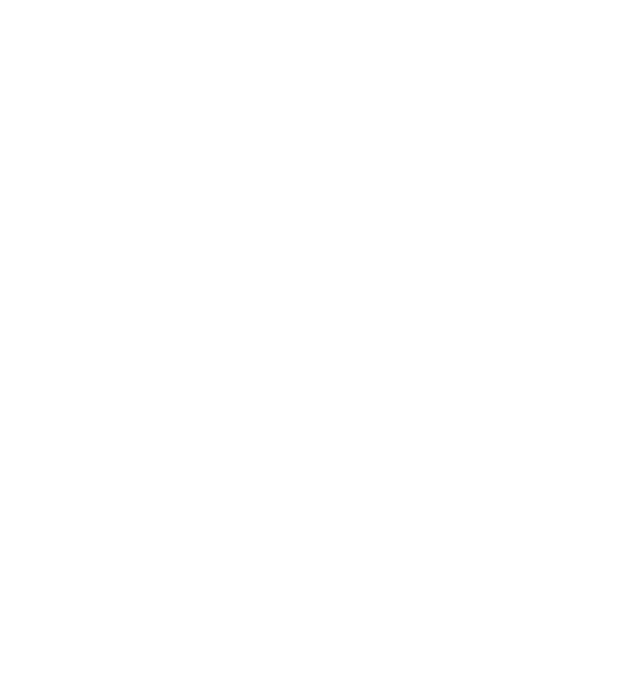
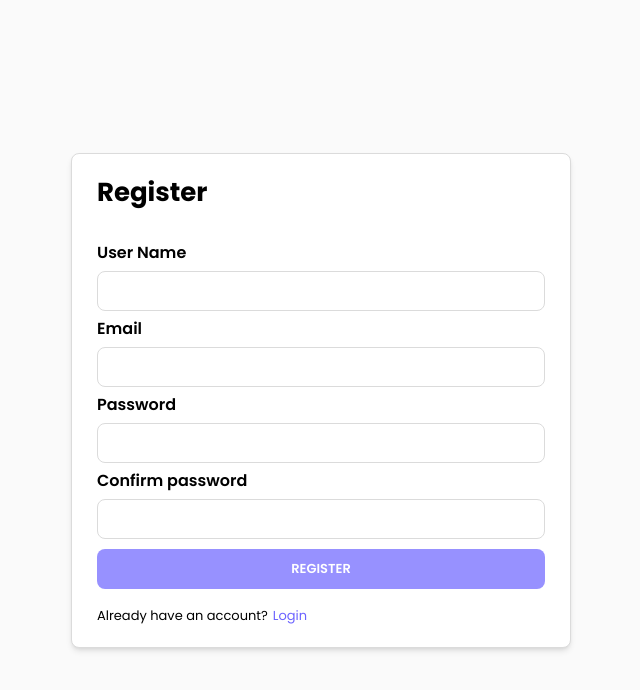
Before and after one commit to GTS-TEAM/IsekaiClient, a React (Create React App) app: page /register in a window 1280 px wide. Before the commit this address had no page. Shown: the top 690 px of the page, without its empty margins (319-959 px from the left). Built offline with nearby package versions, Linux system fonts and the light colour scheme.

Commit message:
use formik for login and register, add register page

```diff
--- a/package.json
+++ b/package.json
@@ -17,7 +17,8 @@
     "react-router-dom": "^6.2.1",
     "react-scripts": "5.0.0",
     "redux-persist": "^6.0.0",
-    "web-vitals": "^2.1.4"
+    "web-vitals": "^2.1.4",
+    "yup": "^0.32.11"
   },
   "scripts": {
     "start": "react-scripts start",
--- a/src/App.js
+++ b/src/App.js
@@ -1,6 +1,7 @@
 import { BrowserRouter as Router, Routes, Route } from 'react-router-dom';
 import Landing from './pages/landing/Landing';
 import Login from './pages/Auth/Login';
+import Register from './pages/Auth/Register';
 function App() {
   // const { token, dispatch, error } = useContext(AuthContext);
   // axios.interceptors.request.use(function (config) {
@@ -52,7 +53,7 @@
       <Routes>
         <Route path="/" element={<Landing />} />
         <Route exact path="/login" element={<Login />} />
-
+        <Route path="/register" element={<Register />} />
         {/*
         <Route path="/login/identify">
           {token.access_token ? <Redirect to="/" /> : <BasicCard />}
--- a/src/api/authApi.js
+++ b/src/api/authApi.js
@@ -8,8 +8,9 @@
     });
   },
   register: (email, password, userName) => {
+    console.log(userName, email);
     return request.post('/auth/register', {
-      userName,
+      username: userName,
       email,
       password,
       roles: 'user',
--- a/src/api/axoisClient.js
+++ b/src/api/axoisClient.js
@@ -7,6 +7,7 @@
   baseURL: 'http://159.223.67.126/api',
   headers: {
     'Content-Type': 'application/json',
+    accept: 'application/json',
   },
 });
 
--- a/src/index.scss
+++ b/src/index.scss
@@ -17,6 +17,7 @@
   font-size: 62.5%;
   -webkit-tap-highlight-color: transparent;
   line-height: 1;
+  user-select: none;
 }
 
 body {
--- a/src/pages/Auth/Auth.scss
+++ b/src/pages/Auth/Auth.scss
@@ -20,6 +20,15 @@
       border: solid 1px #dbdbdb;
       border-radius: 8px;
       font-size: 1.3rem;
+
+      &.error {
+        border-color: red;
+      }
+    }
+
+    .error-message {
+      color: red;
+      font-size: 1.2rem;
     }
   }
 
@@ -32,10 +41,15 @@
     border-radius: 8px;
     background-color: #6c63ff;
     color: #fff;
+
+    &:disabled {
+      opacity: 0.7;
+      pointer-events: none;
+    }
   }
 }
 
-.login {
+.auth {
   min-height: 100vh;
   display: flex;
   align-items: center;
@@ -57,7 +71,15 @@
 
   h1 {
     font-size: 2.6rem;
-    margin-bottom: 2rem;
+    margin-bottom: 4rem;
+  }
+
+  .error-login,
+  .error-register {
+    text-align: center;
+    margin-bottom: 1.5rem;
+    color: red;
+    font-size: 1.3rem;
   }
 
   .btns__provider {
--- a/src/pages/Auth/Login.jsx
+++ b/src/pages/Auth/Login.jsx
@@ -1,28 +1,29 @@
-import React, { useEffect, useState } from 'react';
+import React, { useEffect } from 'react';
 import { Link, useNavigate } from 'react-router-dom';
 import { FcGoogle } from 'react-icons/fc';
 import { AiFillFacebook } from 'react-icons/ai';
+import { useDispatch, useSelector } from 'react-redux';
+import { useFormik } from 'formik';
+import * as Yup from 'yup';
+import { authSelector, login } from '../../features/authSlice';
+
 import './Auth.scss';
-import { useDispatch } from 'react-redux';
-import { authSelector, login } from '../../features/authSlice';
-import { useSelector } from 'react-redux';
 
 const Login = () => {
   const dispatch = useDispatch();
-  const [email, setEmail] = useState('');
-  const [password, setPassword] = useState('');
   const navigate = useNavigate();
-  const { user } = useSelector(authSelector);
+  const { token, isFetching, errorLogin } = useSelector(authSelector);
 
-  const submitHandler = (e) => {
-    e.preventDefault();
-    if (email.trim().length === 0 || password.trim().length === 0) {
-      return;
-    }
+  const formik = useFormik({
+    initialValues: {
+      email: '',
+      password: '',
+    },
+    onSubmit: (values) => {
       dispatch(
         login({
-        email,
-        password,
+          email: values.email,
+          password: values.password,
           callback: () => {
             navigate('/', {
               replace: true,
@@ -30,30 +31,28 @@
           },
         }),
       );
-  };
-
-  const changeEmailHandler = (e) => {
-    setEmail(e.target.value);
-  };
-
-  const changePasswordHandler = (e) => {
-    setPassword(e.target.value);
-  };
+    },
+    validationSchema: Yup.object({
+      email: Yup.string().email('Invalid email address.').required('You must enter your email.'),
+      password: Yup.string().required('You must enter your password'),
+    }),
+  });
 
   useEffect(() => {
-    if (user) {
+    if (token.accessToken) {
       navigate('/');
     }
-    if (!user) {
+    if (!token.accessToken) {
       navigate('/login');
     }
-  }, [user, navigate]);
+  }, [token.accessToken, navigate]);
 
   return (
     <div className="auth">
       <div className="container">
         <div className="auth__container">
           <h1>Login</h1>
+          {errorLogin && <div className="error-login">{errorLogin}</div>}
           <div className="btns__provider">
             <button>
               <FcGoogle />
@@ -67,16 +66,38 @@
           <div className="line">
             <span>Or</span>
           </div>
-          <form action="#" className="auth__form" onSubmit={submitHandler}>
+          <form className="auth__form" onSubmit={formik.handleSubmit}>
             <div className="input__group">
               <label htmlFor="email">Email</label>
-              <input type="email" name="email" id="email" onChange={changeEmailHandler} />
+              <input
+                type="email"
+                name="email"
+                id="email"
+                onChange={formik.handleChange}
+                value={formik.values.email}
+                onBlur={formik.handleBlur}
+              />
+              {formik.touched.email && formik.errors.email ? (
+                <div className="error-message">{formik.errors.email}</div>
+              ) : null}
             </div>
             <div className="input__group">
               <label htmlFor="password">Password</label>
-              <input type="password" name="password" id="password" onChange={changePasswordHandler} />
+              <input
+                type="password"
+                name="password"
+                id="password"
+                onChange={formik.handleChange}
+                value={formik.values.password}
+                onBlur={formik.handleBlur}
+              />
+              {formik.touched.password && formik.errors.password ? (
+                <div className="error-message">{formik.errors.password}</div>
+              ) : null}
             </div>
-            <button>Login</button>
+            <button type="submit" disabled={!(formik.dirty && formik.isValid)}>
+              {isFetching ? 'Loading...' : 'Login'}
+            </button>
           </form>
           <Link to="/forgot-password" className="forgot-password ">
             Forgot your password
--- a/src/pages/Auth/Register.jsx
+++ b/src/pages/Auth/Register.jsx
@@ -1,10 +1,132 @@
-import React from 'react';
+import React, { useEffect } from 'react';
+import { useFormik } from 'formik';
+import * as Yup from 'yup';
+import { Link, useNavigate } from 'react-router-dom';
+import './Auth.scss';
+import { useDispatch } from 'react-redux';
+import { authSelector, register } from '../../features/authSlice';
+import { useSelector } from 'react-redux';
+const Register = () => {
+  const dispatch = useDispatch();
+  const { isFetching, token, errorRegister } = useSelector(authSelector);
+  const navigate = useNavigate();
+  const formik = useFormik({
+    initialValues: {
+      userName: '',
+      email: '',
+      password: '',
+      confirmPassword: '',
+    },
+    onSubmit: (values) => {
+      dispatch(
+        register({
+          userName: values.userName,
+          email: values.email,
+          password: values.password,
+          callback: () => {
+            navigate('/login', {
+              replace: true,
+            });
+          },
+        }),
+      );
+    },
+    validationSchema: Yup.object({
+      userName: Yup.string().required('You must enter your name.'),
+      email: Yup.string().email('Invalid email address.').required('You must enter your email.'),
+      password: Yup.string()
+        .required('You must enter your password.')
+        .min(6, 'Password is too short - should be 8 chars minimum.'),
+      confirmPassword: Yup.string()
+        .oneOf([Yup.ref('password'), null], 'Password must match')
+        .required('Confirm password is require.'),
+    }),
+  });
 
-const Register = () => {
+  useEffect(() => {
+    if (token.accessToken) {
+      navigate('/');
+    }
+    if (!token.accessToken) {
+      navigate('/register');
+    }
+  }, [token.accessToken, navigate]);
+
   return (
     <div className="auth">
       <div className="container">
-        <div className="auth__container"></div>
+        <div className="auth__container">
+          <h1>Register</h1>
+          {errorRegister && <div className="error-login">{errorRegister}</div>}
+          <form className="auth__form" onSubmit={formik.handleSubmit}>
+            <div className="input__group">
+              <label htmlFor="userName">User Name</label>
+              <input
+                type="text"
+                name="userName"
+                id="userName"
+                value={formik.values.userName}
+                onChange={formik.handleChange}
+                onBlur={formik.handleBlur}
+                className={`${formik.touched.userName && formik.errors.userName ? 'error' : ''}`}
+              />
+              {formik.touched.userName && formik.errors.userName ? (
+                <div className="error-message">{formik.errors.userName}</div>
+              ) : null}
+            </div>
+            <div className="input__group">
+              <label htmlFor="email">Email</label>
+              <input
+                type="email"
+                name="email"
+                id="email"
+                value={formik.values.email}
+                onChange={formik.handleChange}
+                onBlur={formik.handleBlur}
+                className={`${formik.touched.email && formik.errors.email ? 'error' : ''}`}
+              />
+              {formik.touched.email && formik.errors.email ? (
+                <div className="error-message">{formik.errors.email}</div>
+              ) : null}
+            </div>
+            <div className="input__group">
+              <label htmlFor="password">Password</label>
+              <input
+                type="password"
+                name="password"
+                id="password"
+                value={formik.values.password}
+                onChange={formik.handleChange}
+                onBlur={formik.handleBlur}
+                className={`${formik.touched.password && formik.errors.password ? 'error' : ''}`}
+              />
+              {formik.touched.password && formik.errors.password ? (
+                <div className="error-message">{formik.errors.password}</div>
+              ) : null}
+            </div>
+            <div className="input__group">
+              <label htmlFor="confirmPassword">Confirm password</label>
+              <input
+                type="password"
+                name="confirmPassword"
+                id="confirmPassword"
+                value={formik.values.confirmPassword}
+                onChange={formik.handleChange}
+                onBlur={formik.handleBlur}
+                className={`${formik.touched.confirmPassword && formik.errors.confirmPassword ? 'error' : ''}`}
+              />
+              {formik.touched.confirmPassword && formik.errors.confirmPassword ? (
+                <div className="error-message">{formik.errors.confirmPassword}</div>
+              ) : null}
+            </div>
+            <button type="submit" disabled={!(formik.dirty && formik.isValid)}>
+              {isFetching ? 'Loading...' : 'Register'}
+            </button>
+          </form>
+          <p className="register-link">
+            Already have an account? <Link to="/login">Login</Link>
+          </p>
+        </div>
       </div>
     </div>
   );
--- a/src/store.js
+++ b/src/store.js
@@ -13,7 +13,7 @@
   key: 'auth',
   storage: storage,
   wishlist: ['token', 'user'],
-  blacklist: ['error', 'isFetching'],
+  blacklist: ['errorLogin', 'isFetching', 'errorRegister', 'messageRegister'],
 };
 
 const rootReducer = combineReducers({
@@ -28,6 +28,7 @@
     getDefaultMiddleware({
       serializableCheck: {
         ignoredActions: [FLUSH, REHYDRATE, PAUSE, PERSIST, PURGE, REGISTER],
+        ignoredPaths: ['payload'],
       },
     }),
 });
```
Also changed, not shown: src/features/authSlice.js (+37 -7 lines), 1 other file (tests, documents, lock files or other folders). Lines whose indentation alone changed are shown as unchanged.
